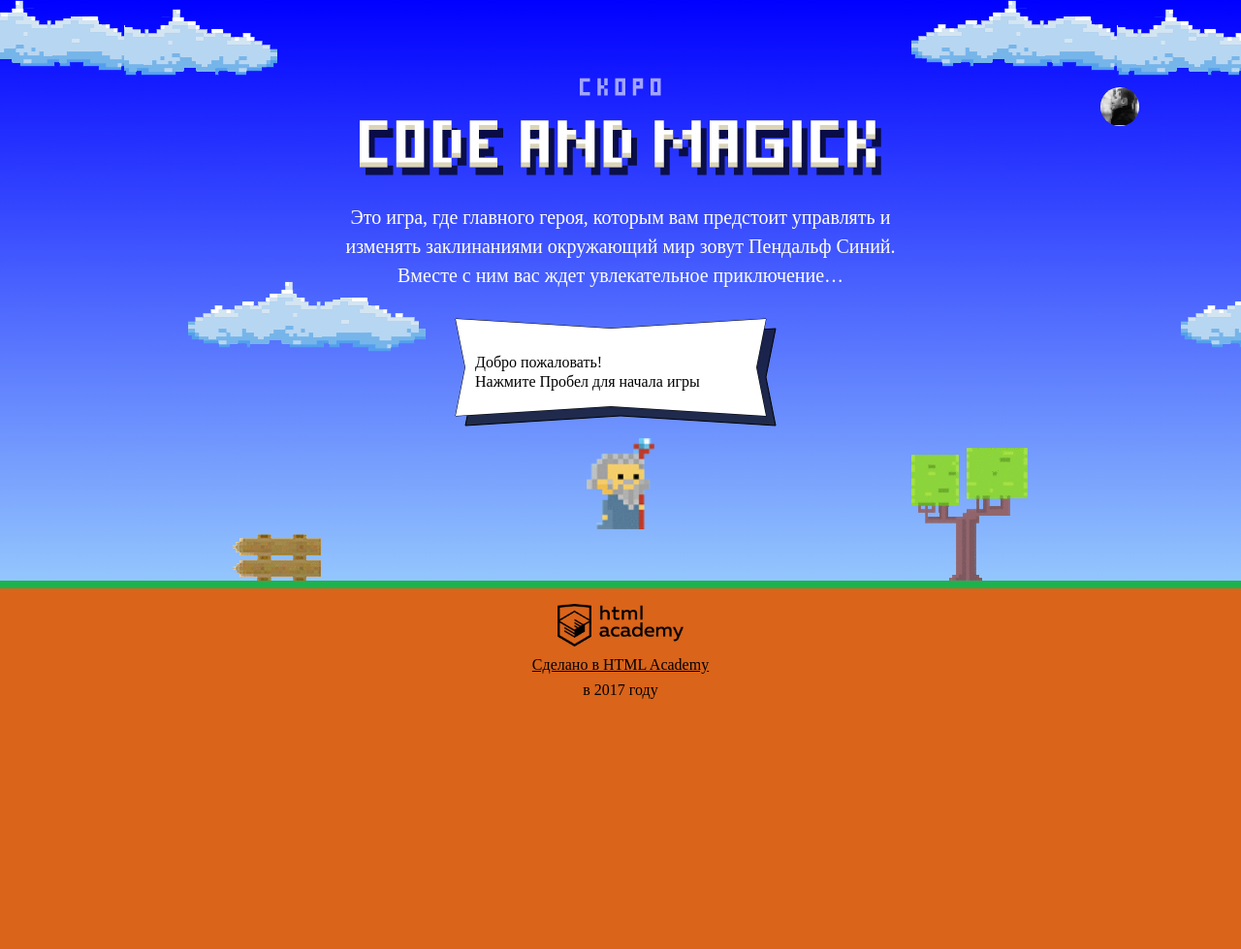
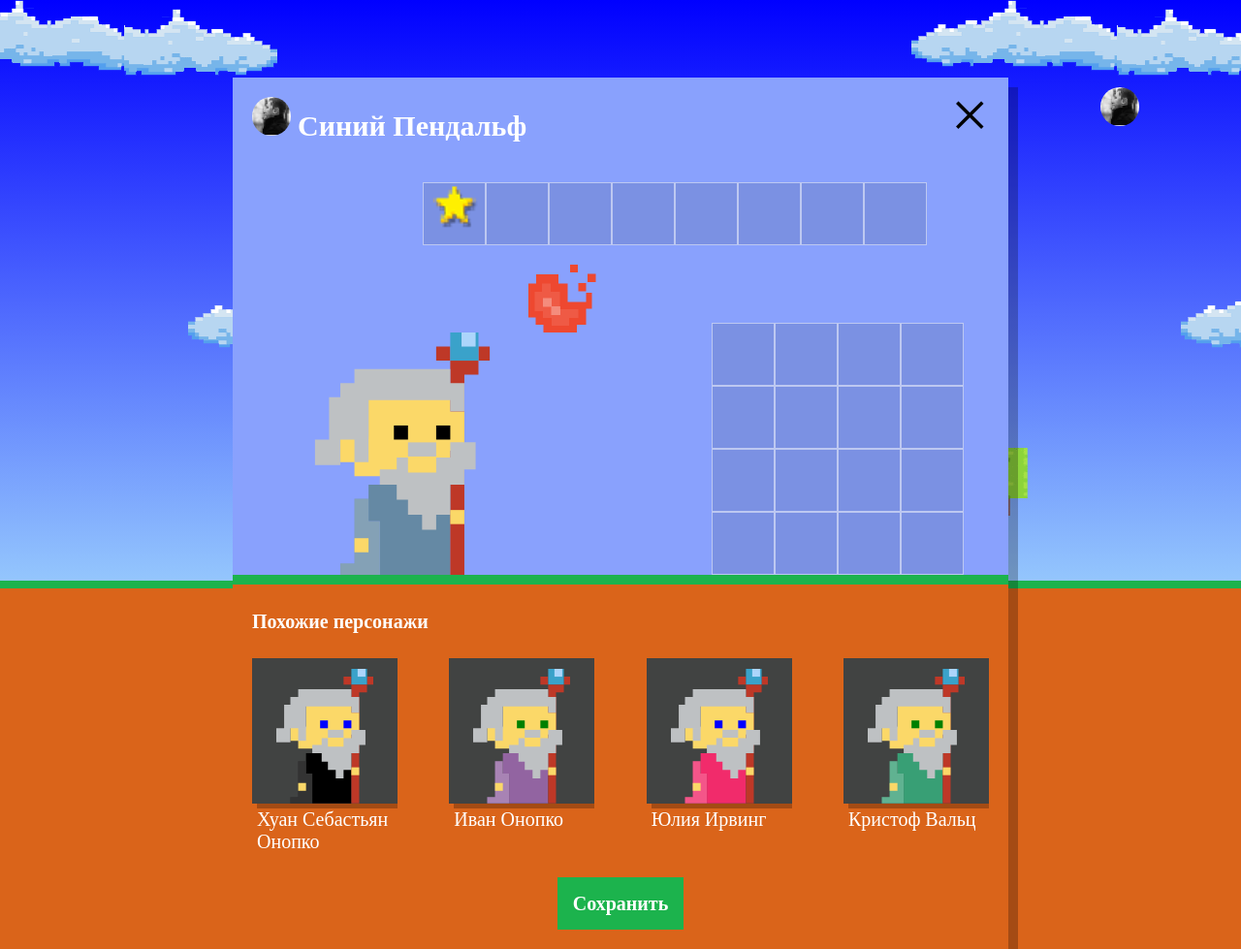
Before and after one commit to MitrofanovaO/179338-code-and-magick-18, a website: page index.html in a window 1280 px wide. Shown: the whole page at 97% size. Before the commit the page ends 800 px from the top, so only its background shows below. Drawn offline with Linux system fonts and the light colour scheme; a web font is replaced by a local one.

Commit message:
Учебный проект: нас орда

```diff
--- a/index.html
+++ b/index.html
@@ -213,6 +213,7 @@
   }
 </script>
 
+<script src="js/setup.js"></script>
 <script src="js/start.js"></script>
 <script src="js/game.js"></script>
 
--- /dev/null
+++ b/js/setup.js
@@ -0,0 +1,60 @@
+'use strict';
+
+var WIZARD_QUANTITY = 4;
+var names = ['Иван', 'Хуан Себастьян', 'Мария', 'Кристоф', 'Виктор', 'Юлия', 'Люпита', 'Вашингтон'];
+var lastNames = ['да Марья', 'Верон', 'Мирабелла', 'Вальц', 'Онопко', 'Топольницкая', 'Нионго', 'Ирвинг'];
+var coatColor = ['rgb(101, 137, 164)', 'rgb(241, 43, 107)', 'rgb(146, 100, 161)', 'rgb(56, 159, 117)', 'rgb(215, 210, 55)', 'rgb(0, 0, 0)'];
+var eyesColor = ['black', 'red', 'blue', 'yellow', 'green'];
+
+var userDialog = document.querySelector('.setup');
+
+var similarListBlock = document.querySelector('.setup-similar');
+var similarListElement = document.querySelector('.setup-similar-list');
+var similarWizardTemplate = document.querySelector('#similar-wizard-template').content.querySelector('.setup-similar-item');
+
+
+var getRandomValue = function (arr) {
+  return arr[Math.floor(Math.random() * arr.length)];
+};
+
+var getWizards = function () {
+  var wizards = [];
+  for (var i = 0; i < WIZARD_QUANTITY; i++) {
+    var wizard = {
+      name: getRandomValue(names) + ' ' + getRandomValue(lastNames),
+      coatColor: getRandomValue(coatColor),
+      eyeColor: getRandomValue(eyesColor)
+    };
+    wizards.push(wizard);
+  }
+  return wizards;
+};
+
+var createWizard = function (wizard) {
+  var wizardElement = similarWizardTemplate.cloneNode(true);
+
+  wizardElement.querySelector('.setup-similar-label').textContent = wizard.name;
+  wizardElement.querySelector('.wizard-coat').style.fill = wizard.coatColor;
+  wizardElement.querySelector('.wizard-eyes').style.fill = wizard.eyeColor;
+
+  return wizardElement;
+};
+
+var renderWizards = function () {
+  var wizards = getWizards();
+  var fragment = document.createDocumentFragment();
+
+  for (var i = 0; i < wizards.length; i++) {
+    var el = createWizard(wizards[i]);
+
+    fragment.appendChild(el);
+  }
+
+  return fragment;
+};
+
+similarListElement.appendChild(renderWizards());
+
+userDialog.classList.remove('hidden');
+
+similarListBlock.classList.remove('hidden');
```
